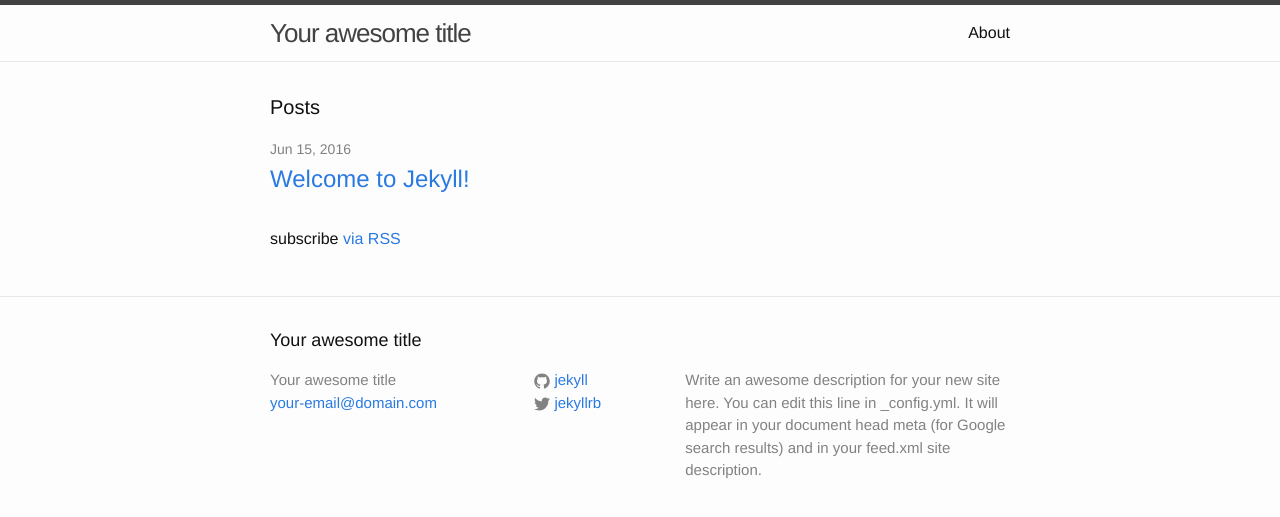
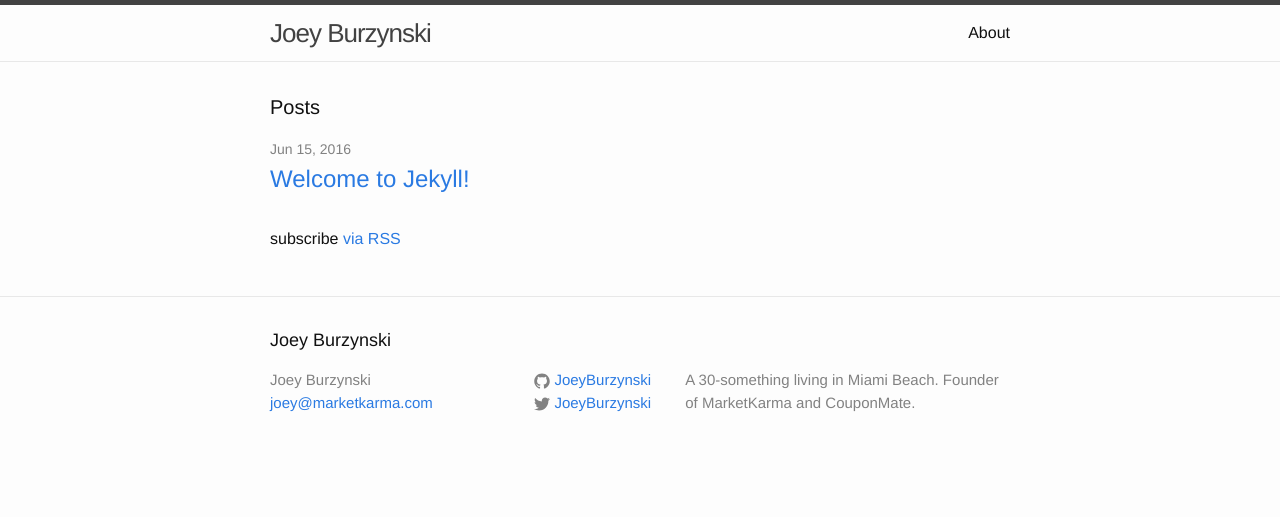
Before and after one commit to JoeyBurzynski/joeyburzynski.github.io, a Jekyll site: the page built from index.html, in a window 1280 px wide. Shown: the top 517 px of the page. Built offline with Jekyll 4.4.1, drawn with Linux system fonts in a browser that asks for light colours.

Commit message:
Updated Config

```diff
--- a/_config.yml
+++ b/_config.yml
@@ -1,6 +1,6 @@
 ---
-title: Your awesome title
-timezone: UTC
+title: Joey Burzynski
+timezone: America/New_York
 collections:
   posts:
     title: Posts
@@ -8,11 +8,10 @@ collections:
   uploads:
     title: Uploads
     output: true
-email: your-email@domain.com
-description: |
-  Write an awesome description for your new site here. You can edit this line in _config.yml. It will appear in your document head meta (for Google search results) and in your feed.xml site description.
-baseurl: ''
-url: http://yourdomain.com
-twitter_username: jekyllrb
-github_username: jekyll
+email: joey@marketkarma.com
+description: A 30-something living in Miami Beach. Founder of MarketKarma and CouponMate.
+baseurl:
+url: https://joeyburzynski.github.io/
+twitter_username: JoeyBurzynski
+github_username: JoeyBurzynski
 markdown: kramdown
```
